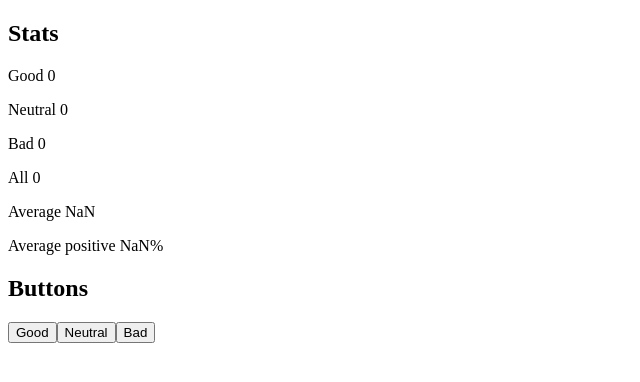
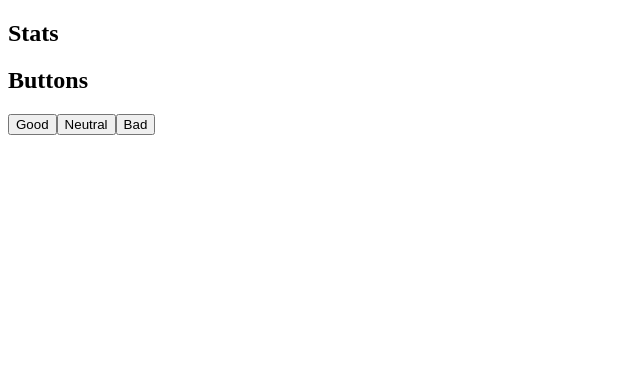
Before and after one commit to PetteriHellman/fullstack1, a React (Create React App) app in the folder fullstack/: page / in a window 1280 px wide. Shown: the top 382 px of the page, without its empty margins (0-640 px from the left). Built offline with nearby package versions, Linux system fonts and the light colour scheme.

Commit message:
1.10 done

```diff
--- a/fullstack/src/App.js
+++ b/fullstack/src/App.js
@@ -16,17 +16,21 @@ const App = () => {
   const [good, setGood] = useState(0)
   const [neutral, setNeutral] = useState(0)
   const [bad, setBad] = useState(0)
+  const [showStats, setShowStats] = useState(true)
 
   const handleClickGood = () => {
     setGood(good + 1)
+    setShowStats(false)
   }
 
   const handleClickNeutral = () => {
     setNeutral(neutral + 1)
+    setShowStats(false)
   }
 
   const handleClickBad = () => {
     setBad(bad + 1)
+    setShowStats(false)
   }
 
 
@@ -34,7 +38,7 @@ const App = () => {
   return (
     <div>
       <h2>Stats</h2>
-      <Stats bad={bad} good={good} neutral={neutral}/>
+      {!showStats ? <Stats bad={bad} good={good} neutral={neutral} showStats={showStats}/> : null}
       <h2>Buttons</h2>
       <button onClick={handleClickGood}>Good</button>
       <button onClick={handleClickNeutral}>Neutral</button>
```
